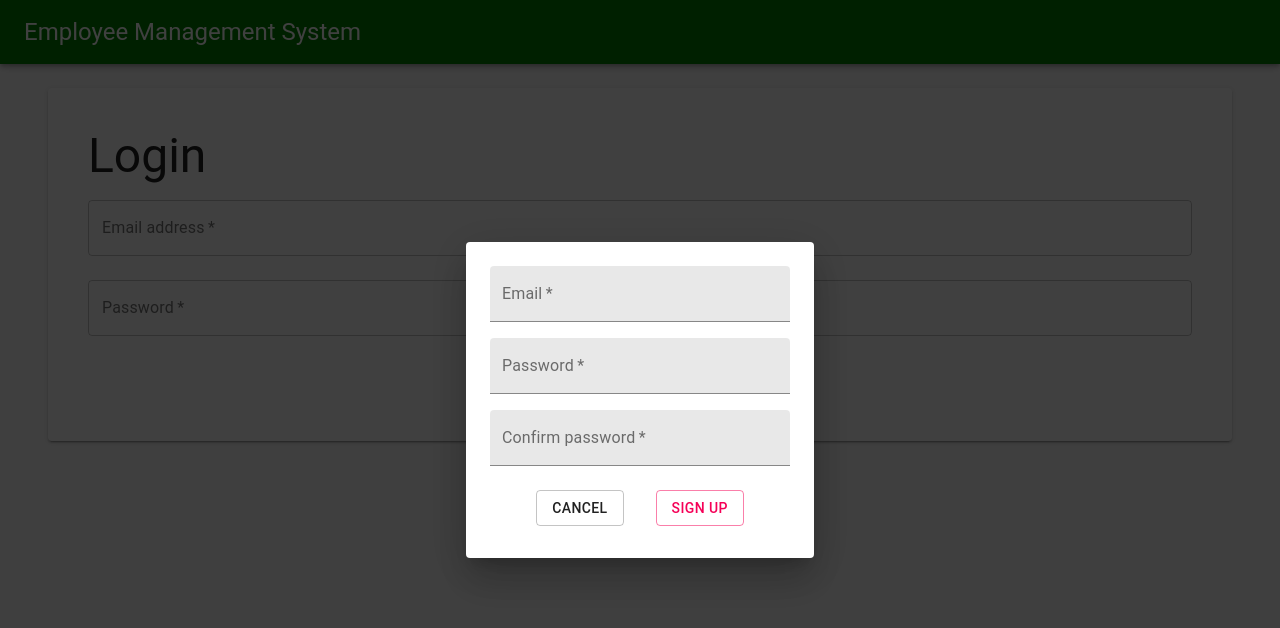
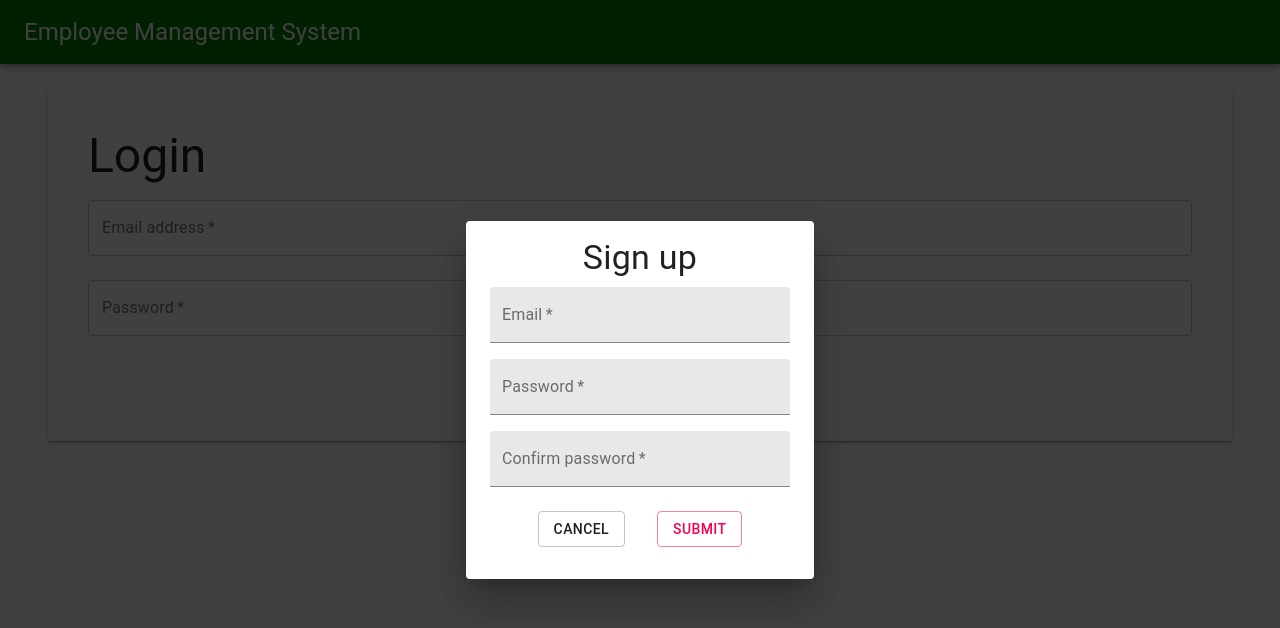
Before and after one commit to mgroholy/employee-manager-frontend, a React (Create React App) app: page /sign-in in a window 1280 px wide. Both pictures are taken after a click on the button "SIGN UP". Shown: the top 628 px of the page. Built offline with nearby package versions, Linux system fonts and the light colour scheme.

Commit message:
feat: add title to registration form

```diff
--- a/src/components/UserRegistration/RegistrationForm.js
+++ b/src/components/UserRegistration/RegistrationForm.js
@@ -1,6 +1,6 @@
 import React, { useState } from "react";
 import axios from "axios";
-import { makeStyles } from "@material-ui/core";
+import { makeStyles, Typography } from "@material-ui/core";
 import TextField from "@material-ui/core/TextField";
 import Button from "@material-ui/core/Button";
 
@@ -54,6 +54,7 @@ const RegistrationForm = ({ handleClose }) => {
 
   return (
     <form className={classes.root} onSubmit={handleSubmit}>
+      <Typography variant="h4">Sign up</Typography>
       <TextField
         label="Email"
         variant="filled"
@@ -84,7 +85,7 @@ const RegistrationForm = ({ handleClose }) => {
           Cancel
         </Button>
         <Button type="submit" variant="outlined" color="secondary">
-          Sign Up
+          Submit
         </Button>
       </div>
     </form>
```
